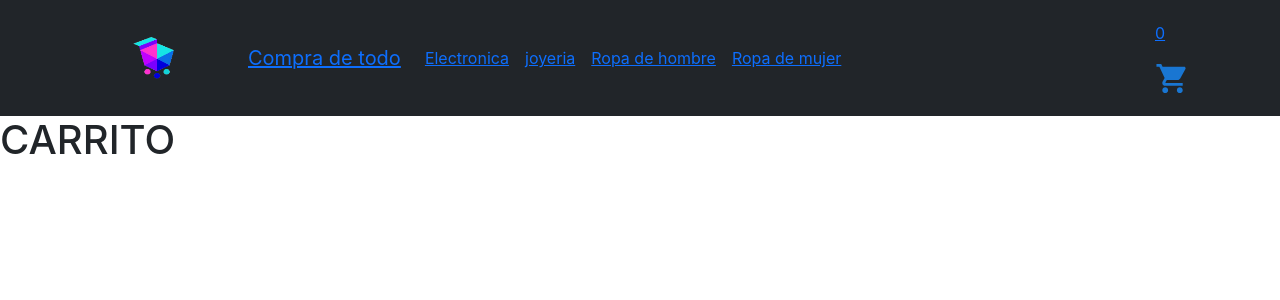
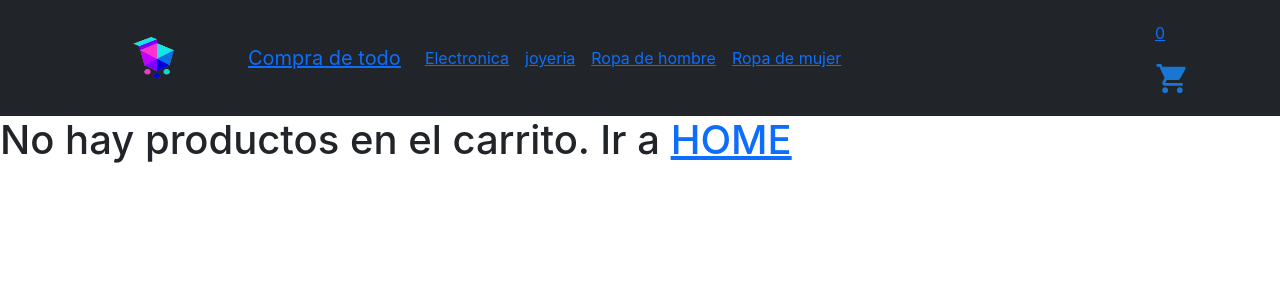
Before and after one commit to salo2019/eCommerceComputerFernandoSalomone, a React (Create React App) app: page /cart in a window 1280 px wide. Shown: the top 300 px of the page. Built offline with nearby package versions, Linux system fonts and the light colour scheme.

Commit message:
se incorpora logica

```diff
--- a/src/Componentes/Contenedor/CartView/Cart.js
+++ b/src/Componentes/Contenedor/CartView/Cart.js
@@ -1,7 +1,25 @@
-import React from "react";
+import React, { useContext } from "react";
+
+//traigo el contexto con los datos
+import { Context } from "../../../Context/CustomContext";
+import { Link } from "react-router-dom";
 
 export const Cart = () => {
+
+    //me quedo con lo que necesito
+    const { cart, cantidadProducto } = useContext(Context);
+
     return (
-        <h1>CARRITO</h1>
-    )
+        <>
+        {cart.length === 0 ? (
+            <h1>
+                No hay productos en el carrito. Ir a <Link to={"/"}>HOME</Link>
+            </h1>
+            ) : (
+            <>
+            {cart.map((prod) => <h1 key={prod.id}>{prod.title} {cantidadProducto(prod).length}</h1>)}
+            </>
+        )}
+        </>
+        )
 }
--- a/src/Context/CustomContext.js
+++ b/src/Context/CustomContext.js
@@ -13,7 +13,9 @@ export const CustomProvide = ({ children }) => {
     //---------------- funciones ---------------------------
     //agrega un elemento al carro
     const addItem = (item, cantidad) => {
-        console.log(`esta funcion agrega el producto ${item} con la una cantida de ${cantidad}`)
+        console.log(`esta funcion agrega el producto ${item} con la una cantida de ${cantidad}`);
+        console.log("Precio " + item.price + "Titulo " + item.title);
+        setCart([...cart, item])
     }
 
     //borra un elemento del carro
@@ -22,14 +24,19 @@ export const CustomProvide = ({ children }) => {
         setCart(filtrado);
     }
 
+
+    const cantidadProducto = (item) => {
+        return cart.filter(p => p.id === item.id);
+    }
+
     //actualiza el Qty y Total. Es necesario cuando actualizamos valores hacer un userEffect
     //esto es porque react no trabaja de forma secuencia. Con eso nos aseguramos.
     useEffect(()=> {
-        const cantidad = 0;
-        const totalC = 0;
+        let cantidad = 0;
+        let totalC = 0;
         cart.forEach(item => {
-            cantidad += item.cantidad;
-            totalC += (item.price * item.cantidad)
+            cantidad += cantidadProducto(item).length;
+            totalC += (item.price + (item.price * cantidad))
         })
         setQty(cantidad);
         setTotal(totalC);
@@ -48,7 +55,7 @@ export const CustomProvide = ({ children }) => {
 
     //retorno
     return (
-    <Context.Provider value={{cart, qty, total, addItem, deleteItem, isInCart, clear}}>
+    <Context.Provider value={{cart, qty, total, addItem, deleteItem, isInCart, clear, cantidadProducto}}>
         {children}
     </Context.Provider> //con esta envoltura, los children acceden a la info de mi contexto. En value yo le paso a los children lo que quiero que tengan disponible
     );
```
Also changed, not shown: src/Componentes/ItemCount/ItemCount.js (+7 -2 lines).
